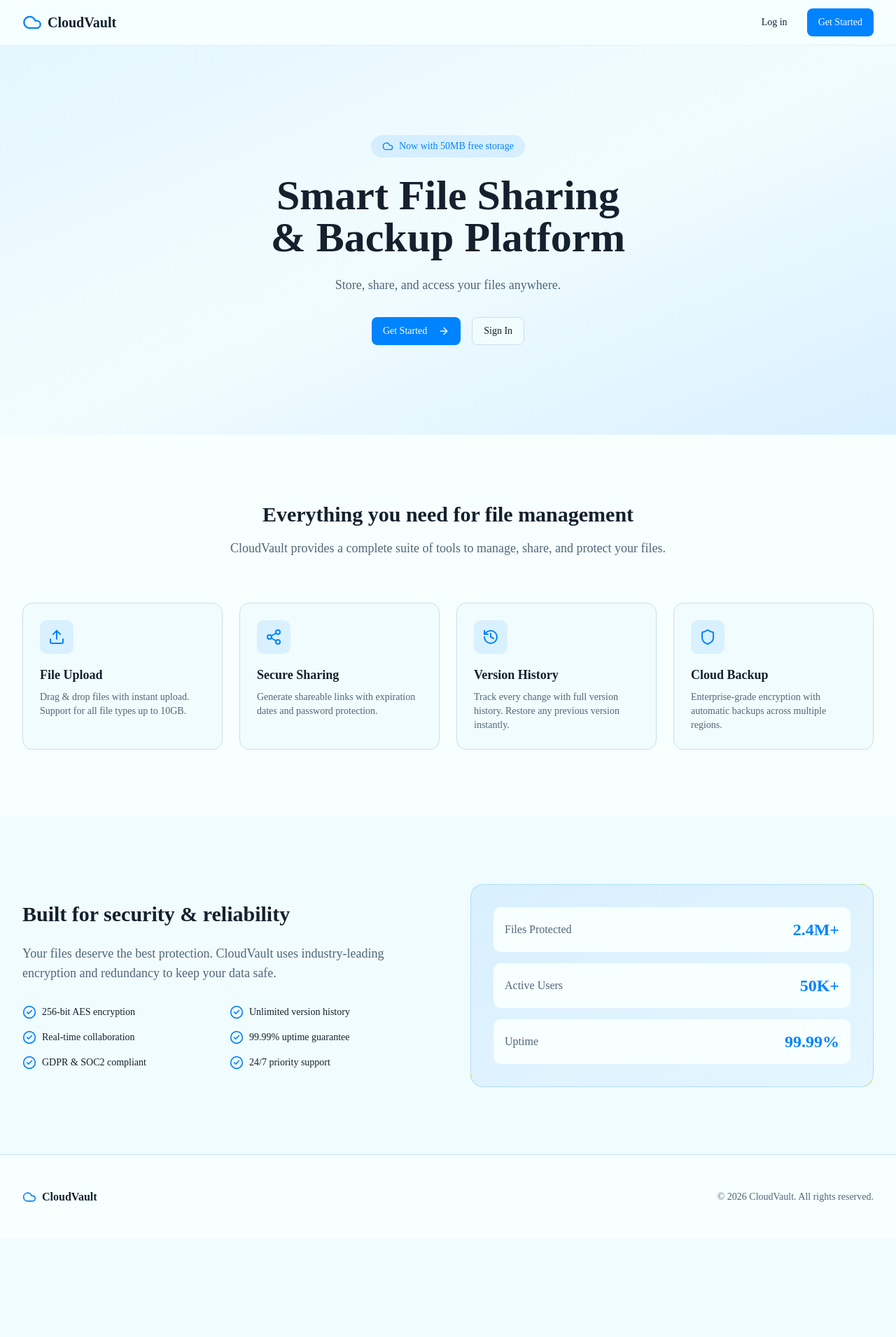
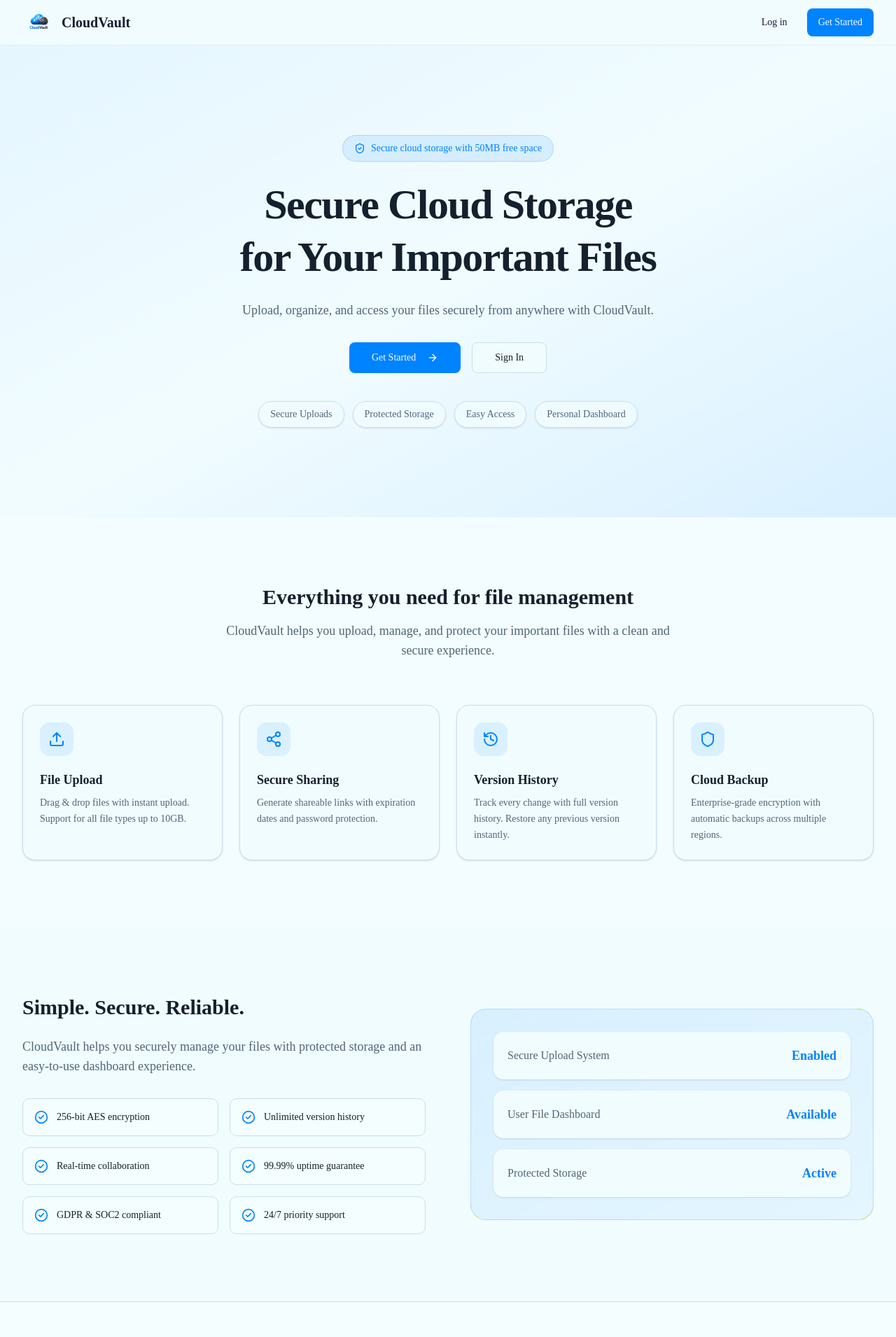
Before and after one commit to Soumodeep084/cloudvault-storage-platform, a Next.js app: page / in a window 1280 px wide. Shown: the top 1910 px of the page at 70% size. Before the commit the page ends 1770 px from the top, so only its background shows below. Built offline with nearby package versions, Linux system fonts and the light colour scheme.

Commit message:
feat(ui): enhance homepage hero , benefits and feature sections

```diff
--- a/app/page.tsx
+++ b/app/page.tsx
@@ -4,23 +4,27 @@ import Features from "@/components/Homepage/Features";
 import Benefits from "@/components/Homepage/Benefits";
 import Footer from "@/components/Homepage/Footer";
 
-
 const HomePage = () => {
   return (
-    <div className="min-h-screen bg-background">
-      {/* Navbar Section */}
+    <div className="relative min-h-screen overflow-hidden bg-background">
+      {/* Background Glow */}
+      <div className="pointer-events-none fixed inset-0 -z-10 overflow-hidden">
+        <div className="absolute left-1/2 top-0 h-125 w-125 -translate-x-1/2 rounded-full bg-primary/10 blur-3xl" />
+      </div>
+
+      {/* Navbar */}
       <Navbar />
 
-      {/* Hero Section */}
+      {/* Hero */}
       <Hero />
 
-      {/* Features Section */}
+      {/* Features */}
       <Features />
 
-      {/* Benefits Section*/}
+      {/* Benefits */}
       <Benefits />
 
-      {/* Footer Section*/}
+      {/* Footer */}
       <Footer />
     </div>
   );
--- a/components/Homepage/Benefits.tsx
+++ b/components/Homepage/Benefits.tsx
@@ -4,43 +4,58 @@ import { CheckCircle2 } from "lucide-react";
 const Benefits = () => {
   return (
     <section className="py-24">
-      <div className="max-w-7xl mx-auto px-4 sm:px-6 lg:px-8">
-        <div className="grid lg:grid-cols-2 gap-16 items-center">
+      <div className="mx-auto grid max-w-7xl items-center gap-16 px-4 sm:px-6 lg:grid-cols-2 lg:px-8">
+        {/* Left */}
         <div>
-            <h2 className="text-3xl font-bold mb-6">
-              Built for security & reliability
-            </h2>
-            <p className="text-muted-foreground text-lg mb-8">
-              Your files deserve the best protection. CloudVault uses
-              industry-leading encryption and redundancy to keep your data safe.
+          <h2 className="mb-6 text-3xl font-bold">Simple. Secure. Reliable.</h2>
+
+          <p className="mb-8 text-lg text-muted-foreground">
+            CloudVault helps you securely manage your files with protected
+            storage and an easy-to-use dashboard experience.
           </p>
-            <div className="grid grid-cols-2 gap-4">
+
+          <div className="grid grid-cols-1 gap-4 sm:grid-cols-2">
             {benefits.map((b) => (
-                <div key={b} className="flex items-center gap-2">
-                  <CheckCircle2 className="h-5 w-5 text-primary shrink-0" />
+              <div
+                key={b}
+                className="flex items-center gap-3 rounded-lg border border-border bg-card/50 p-4"
+              >
+                <CheckCircle2 className="h-5 w-5 shrink-0 text-primary" />
+
                 <span className="text-sm font-medium">{b}</span>
               </div>
             ))}
           </div>
         </div>
-          <div className="bg-linear-to-br from-primary/10 to-primary/5 rounded-2xl p-8 border border-primary/20">
+
+        {/* Right */}
+        <div className="rounded-3xl border border-primary/20 bg-linear-to-br from-primary/10 to-primary/5 p-8">
           <div className="space-y-4">
             {[
-                { label: "Files Protected", value: "2.4M+" },
-                { label: "Active Users", value: "50K+" },
-                { label: "Uptime", value: "99.99%" },
+              {
+                label: "Secure Upload System",
+                value: "Enabled",
+              },
+              {
+                label: "User File Dashboard",
+                value: "Available",
+              },
+              {
+                label: "Protected Storage",
+                value: "Active",
+              },
             ].map((stat) => (
               <div
                 key={stat.label}
-                  className="flex justify-between items-center p-4 bg-card rounded-lg"
+                className="flex items-center justify-between rounded-xl bg-background p-5 shadow-sm"
               >
                 <span className="text-muted-foreground">{stat.label}</span>
-                  <span className="text-2xl font-bold text-primary">
+
+                <span className="text-lg font-bold text-primary">
                   {stat.value}
                 </span>
               </div>
             ))}
-            </div>
           </div>
         </div>
       </div>
--- a/components/Homepage/Features.tsx
+++ b/components/Homepage/Features.tsx
@@ -1,35 +1,42 @@
 "use client";
+
 import { motion } from "framer-motion";
 import { features } from "@/lib/homeData";
 
 const Features = () => {
   return (
-    <section className="py-24 bg-card">
-      <div className="max-w-7xl mx-auto px-4 sm:px-6 lg:px-8">
-        <div className="text-center mb-16">
-          <h2 className="text-3xl font-bold mb-4">
+    <section className="bg-card/30 py-24">
+      <div className="mx-auto max-w-7xl px-4 sm:px-6 lg:px-8">
+        {/* Heading */}
+        <div className="mb-16 text-center">
+          <h2 className="mb-4 text-3xl font-bold">
             Everything you need for file management
           </h2>
-          <p className="text-muted-foreground text-lg max-w-2xl mx-auto">
-            CloudVault provides a complete suite of tools to manage, share, and
-            protect your files.
+
+          <p className="mx-auto max-w-2xl text-lg text-muted-foreground">
+            CloudVault helps you upload, manage, and protect your important
+            files with a clean and secure experience.
           </p>
         </div>
-        <div className="grid md:grid-cols-2 lg:grid-cols-4 gap-6">
+
+        {/* Cards */}
+        <div className="grid grid-cols-1 gap-6 sm:grid-cols-2 lg:grid-cols-4">
           {features.map((feature, i) => (
             <motion.div
               key={feature.title}
-              initial={{ opacity: 0, y: 20 }}
+              initial={{ opacity: 0, y: 25 }}
               whileInView={{ opacity: 1, y: 0 }}
               transition={{ delay: i * 0.1 }}
               viewport={{ once: true }}
-              className="p-6 rounded-xl border border-border bg-background hover:shadow-lg transition-shadow"
+              className="rounded-2xl border border-border bg-background p-6 shadow-sm transition-all duration-300 hover:-translate-y-1 hover:shadow-xl"
             >
-              <div className="h-12 w-12 rounded-lg bg-primary/10 flex items-center justify-center mb-4">
+              <div className="mb-5 flex h-12 w-12 items-center justify-center rounded-xl bg-primary/10">
                 <feature.icon className="h-6 w-6 text-primary" />
               </div>
-              <h3 className="font-semibold text-lg mb-2">{feature.title}</h3>
-              <p className="text-muted-foreground text-sm">
+
+              <h3 className="mb-2 text-lg font-semibold">{feature.title}</h3>
+
+              <p className="text-sm leading-relaxed text-muted-foreground">
                 {feature.description}
               </p>
             </motion.div>
--- a/components/Homepage/Footer.tsx
+++ b/components/Homepage/Footer.tsx
@@ -1,18 +1,44 @@
-import { Cloud } from "lucide-react";
+import Link from "next/link";
+import Image from "next/image";
 
 const Footer = () => {
   return (
-    <footer className="border-t border-border bg-card py-12">
-      <div className="max-w-7xl mx-auto px-4 sm:px-6 lg:px-8">
-        <div className="flex flex-col md:flex-row justify-between items-center gap-4">
-          <div className="flex items-center gap-2">
-            <Cloud className="h-5 w-5 text-primary" />
-            <span className="font-semibold">CloudVault</span>
-          </div>
-          <p className="text-sm text-muted-foreground">
-            © 2026 CloudVault. All rights reserved.
-          </p>
+    <footer className="border-t border-border bg-card/50 py-10">
+      <div className="mx-auto flex max-w-7xl flex-col items-center justify-between gap-6 px-4 text-center sm:px-6 md:flex-row md:text-left lg:px-8">
+        {/* Logo */}
+        <Link href="/" className="flex items-center gap-2">
+          <Image
+            src="/icon-cloudvault.png"
+            alt="CloudVault Logo"
+            width={48}
+            height={48}
+            className="h-10 w-10 sm:h-12 sm:w-12"
+          />
+
+          <span className="text-lg font-bold sm:text-xl">CloudVault</span>
+        </Link>
+
+        {/* Links */}
+        <div className="flex items-center gap-6 text-sm text-muted-foreground">
+          <Link
+            href="/login"
+            className="transition-colors hover:text-foreground"
+          >
+            Login
+          </Link>
+
+          <Link
+            href="/signup"
+            className="transition-colors hover:text-foreground"
+          >
+            Sign Up
+          </Link>
         </div>
+
+        {/* Copyright */}
+        <p className="text-sm text-muted-foreground">
+          © 2026 CloudVault. All rights reserved.
+        </p>
       </div>
     </footer>
   );
--- a/components/Homepage/Hero.tsx
+++ b/components/Homepage/Hero.tsx
@@ -1,7 +1,7 @@
 "use client";
 
 import { motion } from "framer-motion";
-import { Cloud, ArrowRight } from "lucide-react";
+import { ShieldCheck, ArrowRight } from "lucide-react";
 import { Button } from "@/components/ui/button";
 import Link from "next/link";
 import { usePathname } from "next/navigation";
@@ -13,36 +13,61 @@ const Hero = () => {
     <section className="relative overflow-hidden">
       <div className="absolute inset-0 bg-linear-to-br from-primary/5 via-transparent to-primary/10" />
 
-      <div className="max-w-7xl mx-auto px-4 sm:px-6 lg:px-8 py-24 md:py-32 relative">
+      <div className="relative mx-auto max-w-7xl px-4 py-24 sm:px-6 md:py-32 lg:px-8">
         <motion.div
-          key={pathname} // ✅ force remount on route change
+          key={pathname}
           initial={{ opacity: 0, y: 30 }}
           animate={{ opacity: 1, y: 0 }}
           transition={{ duration: 0.6, ease: "easeOut" }}
-          className="text-center max-w-3xl mx-auto"
+          className="mx-auto max-w-4xl text-center"
         >
-          <div className="inline-flex items-center gap-2 px-4 py-1.5 rounded-full bg-primary/10 text-primary text-sm font-medium mb-6">
-            <Cloud className="h-4 w-4" /> Now with 50MB free storage
+          {/* Badge */}
+          <div className="mb-6 inline-flex max-w-full items-center gap-2 rounded-full border border-primary/20 bg-primary/10 px-4 py-2 text-sm font-medium text-primary">
+            <ShieldCheck className="h-4 w-4 shrink-0" />
+            <span>Secure cloud storage with 50MB free space</span>
           </div>
 
-          <h1 className="text-4xl md:text-6xl font-extrabold mb-6">
-            Smart File Sharing <br /> & Backup Platform
+          {/* Heading */}
+          <h1 className="text-4xl font-extrabold leading-tight tracking-tight sm:text-5xl md:text-6xl">
+            Secure Cloud Storage <br />
+            for Your Important Files
           </h1>
 
-          <p className="text-lg text-muted-foreground mb-8">
-            Store, share, and access your files anywhere.
+          {/* Paragraph */}
+          <p className="mx-auto mt-6 max-w-2xl text-base text-muted-foreground sm:text-lg">
+            Upload, organize, and access your files securely from anywhere with
+            CloudVault.
           </p>
 
-          <div className="flex gap-4 justify-center">
-            <Button asChild>
+          {/* Buttons */}
+          <div className="mt-8 flex flex-col justify-center gap-4 sm:flex-row">
+            <Button size="lg" asChild>
               <Link href="/signup">
-                Get Started <ArrowRight className="ml-2 h-4 w-4" />
+                Get Started
+                <ArrowRight className="ml-2 h-4 w-4" />
               </Link>
             </Button>
 
-            <Button variant="outline" asChild>
+            <Button size="lg" variant="outline" asChild>
               <Link href="/login">Sign In</Link>
             </Button>
+          </div>
+
+          {/* Feature Pills */}
+          <div className="mt-10 flex flex-wrap items-center justify-center gap-3">
+            {[
+              "Secure Uploads",
+              "Protected Storage",
+              "Easy Access",
+              "Personal Dashboard",
+            ].map((item) => (
+              <div
+                key={item}
+                className="rounded-full border border-border bg-background/80 px-4 py-2 text-sm text-muted-foreground shadow-sm backdrop-blur-sm"
+              >
+                {item}
+              </div>
+            ))}
           </div>
         </motion.div>
       </div>
--- a/components/Homepage/Navbar.tsx
+++ b/components/Homepage/Navbar.tsx
@@ -1,33 +1,88 @@
+"use client";
+
+import { useState } from "react";
 import { Button } from "@/components/ui/button";
 import Link from "next/link";
-import { Cloud } from "lucide-react";
+import Image from "next/image";
+import { Menu, X } from "lucide-react";
 
 const Navbar = () => {
-  const isAuthenticated = false; // Replace with actual auth logic
+  const isAuthenticated = false;
+  const [isOpen, setIsOpen] = useState(false);
+
   return (
-    <nav className="border-b border-border/50 bg-card/80 backdrop-blur-sm sticky top-0 z-50">
-      <div className="max-w-7xl mx-auto px-4 sm:px-6 lg:px-8 h-16 flex items-center justify-between">
-        <div className="flex items-center gap-2">
-          <Cloud className="h-7 w-7 text-primary" />
-          <span className="text-xl font-bold">CloudVault</span>
-        </div>
-        <div className="flex items-center gap-3">
+    <nav className="sticky top-0 z-50 border-b border-border/50 bg-background/80 backdrop-blur-xl">
+      <div className="mx-auto flex h-16 max-w-7xl items-center justify-between px-4 sm:px-6 lg:px-8">
+        {/* Logo */}
+        <Link href="/" className="flex items-center gap-2">
+          <Image
+            src="/icon-cloudvault.png"
+            alt="CloudVault Logo"
+            width={48}
+            height={48}
+            className="h-10 w-10 sm:h-12 sm:w-12"
+          />
+
+          <span className="text-lg font-bold sm:text-xl">CloudVault</span>
+        </Link>
+
+        {/* Desktop Buttons */}
+        <div className="hidden items-center gap-3 md:flex">
           {isAuthenticated ? (
             <Button asChild>
-              <Link href="/dashboard">Go to Dashboard</Link>
+              <Link href="/dashboard">Dashboard</Link>
             </Button>
           ) : (
             <>
               <Button variant="subtle" asChild>
                 <Link href="/login">Log in</Link>
               </Button>
+
               <Button asChild>
                 <Link href="/signup">Get Started</Link>
               </Button>
             </>
           )}
         </div>
+
+        {/* Mobile Menu Button */}
+        <button
+          onClick={() => setIsOpen(!isOpen)}
+          className="flex items-center md:hidden"
+          aria-label="Toggle Menu"
+        >
+          {isOpen ? <X className="h-6 w-6" /> : <Menu className="h-6 w-6" />}
+        </button>
       </div>
+
+      {/* Mobile Menu */}
+      {isOpen && (
+        <div className="border-t border-border/50 bg-background/95 backdrop-blur-xl md:hidden">
+          <div className="flex flex-col gap-3 px-4 py-4">
+            {isAuthenticated ? (
+              <Button asChild className="w-full">
+                <Link href="/dashboard" onClick={() => setIsOpen(false)}>
+                  Dashboard
+                </Link>
+              </Button>
+            ) : (
+              <>
+                <Button variant="subtle" asChild className="w-full">
+                  <Link href="/login" onClick={() => setIsOpen(false)}>
+                    Log in
+                  </Link>
+                </Button>
+
+                <Button asChild className="w-full">
+                  <Link href="/signup" onClick={() => setIsOpen(false)}>
+                    Get Started
+                  </Link>
+                </Button>
+              </>
+            )}
+          </div>
+        </div>
+      )}
     </nav>
   );
 };
```
Lines whose indentation alone changed are shown as unchanged.
